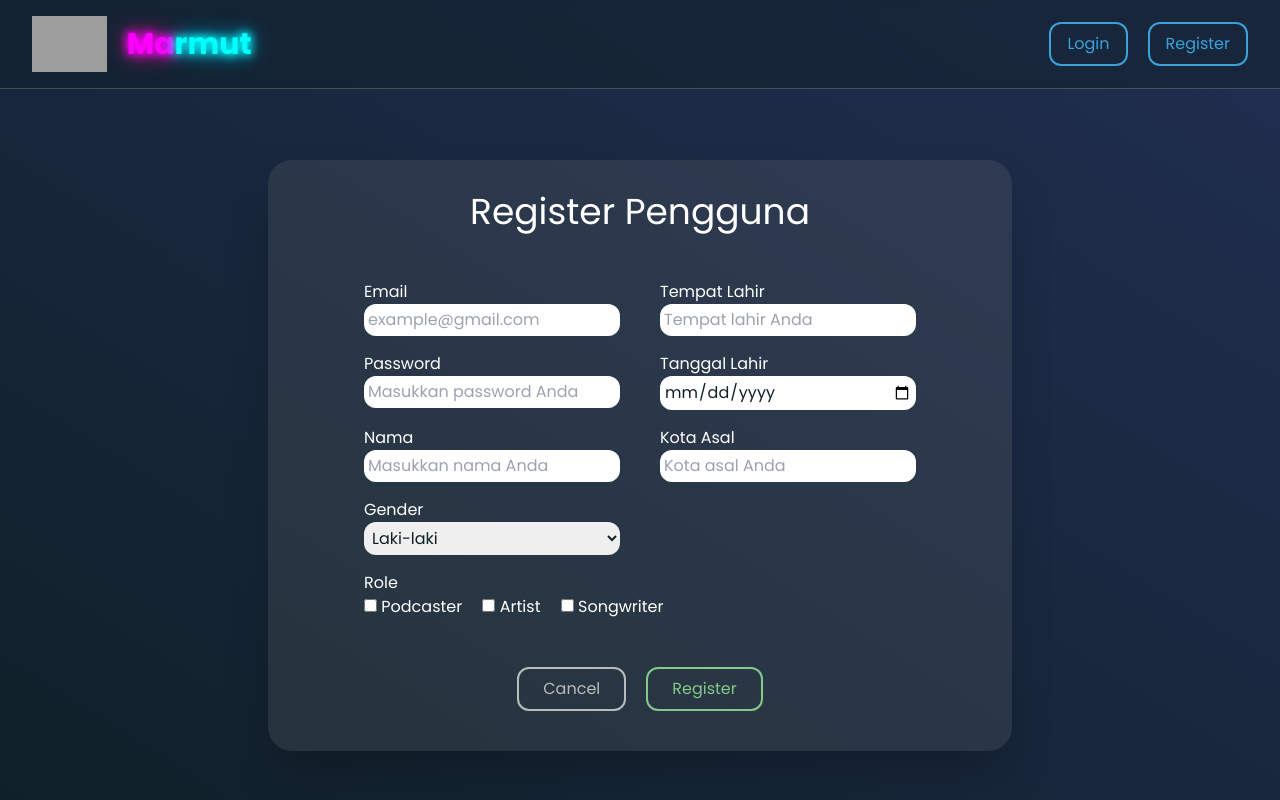
After one commit to basdat-d1/marmut, a Django app: page /register/pengguna/ in a window 1280 px wide. The commit adds this page. Run offline with Django 5.2, Linux system fonts and the light colour scheme; some libraries are stand-ins or nearby versions; grey boxes are pictures that could not be loaded.

Commit message:
[Feat] Create UI for login and register page

```diff
--- /dev/null
+++ b/authentication/templates/registration_form/register_pengguna.html
@@ -0,0 +1,75 @@
+{% extends 'base.html' %}
+{% load static %}
+
+{% block meta %}
+<title>Register Atlet</title>
+{% endblock meta %}
+
+{% block content %}
+{% include "components/navbar/navbar_guest.html" %}
+<div class="bg-gradient-to-bl from-indigo-500/20 pt-40 h-screen">
+    <div class="flex justify-center">
+        <div class="bg-gray/20 text-white shadow-2xl border-white rounded-3xl pt-8 px-24">
+            <h1 class="flex justify-center text-4xl mb-10">Register Pengguna</h1>
+            <div class="text-black">
+                <div class="flex gap-10">
+                    <div class="py-2">
+                        <label class="text-white">Email</label><br>
+                        <input type="text" placeholder="example@gmail.com" class="rounded-xl w-64 p-1"/>
+                    </div>
+                    <div class="py-2">
+                        <label class="text-white">Tempat Lahir</label><br>
+                        <input type="text" placeholder="Tempat lahir Anda" class="rounded-xl w-64 p-1"/>
+                    </div>
+                </div>
+                <div class="flex gap-10">
+                    <div class="py-2">
+                        <label class="text-white">Password</label><br>
+                        <input id="password" name="password" type="text" placeholder="Masukkan password Anda" class="rounded-xl w-64 p-1" required/>
+                    </div>
+                    <div class="py-2">
+                        <label class="text-white">Tanggal Lahir</label><br>
+                        <input type="date" id="tanggal_lahir" name="tanggal_lahir" class="rounded-xl w-64 p-1">
+                    </div>
+                </div>
+                <div class="flex gap-10">
+                    <div class="py-2">
+                        <label class="text-white">Nama</label><br>
+                        <input type="text" placeholder="Masukkan nama Anda" class="rounded-xl w-64 p-1"/>
+                    </div>
+                    <div class="py-2">
+                        <label class="text-white">Kota Asal</label><br>
+                        <input type="text" placeholder="Kota asal Anda" class="rounded-xl w-64 p-1"/>
+                    </div>
+                </div>
+                <div class="flex gap-10">
+                    <div class="py-2">
+                        <label class="text-white">Gender</label><br>
+                        <select name="gender" id="gender" class="rounded-xl w-64 p-1">
+                            <option value="Laki">Laki-laki</option>
+                            <option value="Perempuan">Perempuan</option>
+                        </select>
+                    </div>
+                </div>
+                <div class="flex gap-10">
+                    <div class="py-2">
+                        <label class="text-white">Role</label><br>
+                        <input type="checkbox" id="role" name="role" value="Podcaster">
+                        <label class="text-white">Podcaster</label>
+                        <label class="px-2"></label>
+                        <input type="checkbox" id="role" name="role" value="Artist">
+                        <label class="text-white">Artist</label>
+                        <label class="px-2"></label>
+                        <input type="checkbox" id="role" name="role" value="Songwriter">
+                        <label class="text-white">Songwriter</label>
+                    </div>
+                </div>
+            </div>
+            <div class="flex justify-center gap-5 my-10">
+                <button class="border-2 border-graybright text-graybright rounded-xl py-2 px-6 hover:bg-graybright hover:text-black duration-200"><a href="javascript:history.go(-1)">Cancel</a></button>
+                <button class="border-2 border-green text-green rounded-xl py-2 px-6 hover:bg-green hover:text-black duration-200"><a href="/register/pengguna/">Register</a></button>
+            </div>
+        </div>
+    </div>
+</div>
+{% endblock content %}
--- a/authentication/urls.py
+++ b/authentication/urls.py
@@ -1,10 +1,13 @@
 from django.urls import path
-from .views import authentication, register, login
+from .views import (authentication, register, login,
+                    register_pengguna, register_label)
 
 app_name = 'authentication'
 
 urlpatterns = [
     path('', authentication, name='authentication'),
     path('register/', register, name='register'),
+    path('register/pengguna/', register_pengguna, name='register_pengguna'),
+    path('register/label/', register_label, name='register_label'),
     path('login/', login, name='login'),
 ]
--- a/authentication/views.py
+++ b/authentication/views.py
@@ -6,5 +6,11 @@ def authentication(request):
 def register(request):
   return render(request, 'register.html')
 
+def register_pengguna(request):
+  return render(request, 'registration_form/register_pengguna.html')
+
+def register_label(request):
+  return render(request, 'registration_form/register_label.html')
+
 def login(request):
   return render(request, 'login.html')
--- a/templates/components/navbar/navbar_guest.html
+++ b/templates/components/navbar/navbar_guest.html
@@ -1,7 +1,11 @@
 <nav>
     <div class="flex justify-between bg-black/50 backdrop-blur-sm text-white font-poppins items-center py-4 px-8 cursor-pointer top-0 z-50 w-full fixed border-b-[1px] border-white/20">
         <div class="flex gap-5 font-semibold text-bluebright text-xl">
-            Marmut
+            <img src="https://cdn.discordapp.com/attachments/1098280536046325872/1231037558486728704/marmut.png?ex=66245c91&is=66230b11&hm=35f53f4bd4bacb54f95dc25155ad292b490c527b96d4c7754719cd777c805459&" alt="Marmut Logo" class="h-14">
+            <div class="logo-neon flex items-center justify-center">
+                <span class="text-3xl font-bold" style="color: #FF00FF; text-shadow: 0 0 8px #FF00FF, 0 0 12px #FF00FF, 0 0 24px #FF1493;">Ma</span>
+                <span class="text-3xl font-bold" style="color: #00FFFF; text-shadow: 0 0 8px #00FFFF, 0 0 12px #00FFFF, 0 0 24px #00BFFF;">rmut</span>
+            </div>
         </div>
         <div class="flex gap-5">
             <a href="/login">
```
Also changed, not shown: authentication/templates/authentication.html (+29 -5 lines), authentication/templates/login.html (+29 -1 lines), authentication/templates/register.html (+12 -1 lines), authentication/templates/registration_form/register_label.html (added, +38 -0 lines).
